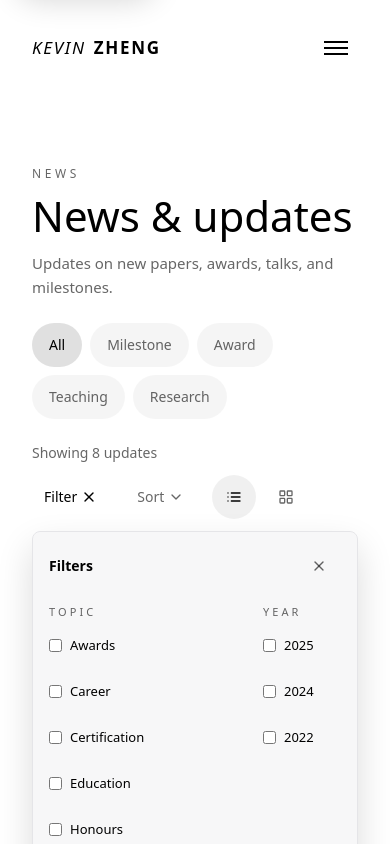
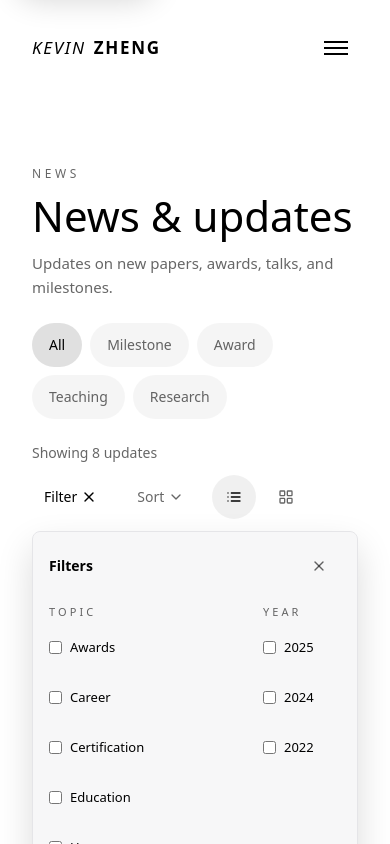
Before and after one commit to kyxzhe/kyxzhe.github.io, a Next.js app: page /news in a window 390 px wide. Both pictures are taken after a click on the button "Filter". Shown: the top 844 px of the page. Built offline with nearby package versions, Linux system fonts and the light colour scheme.

Commit message:
fix(a11y): enlarge filter option targets
- Raises topic and year filter labels to 44px touch targets.
- Applies the same target size to desktop and mobile filter panels.

Tests: ./node_modules/.bin/eslint src/app/news/page.tsx src/app/publications/page.tsx && ./node_modules/.bin/tsc --noEmit

```diff
--- a/src/app/news/page.tsx
+++ b/src/app/news/page.tsx
@@ -384,7 +384,7 @@ export default function NewsPage() {
                     <fieldset className="min-w-0 space-y-1.5 border-0 p-0 sm:max-h-60 sm:overflow-y-auto sm:pr-1">
                       <legend className="text-[11px] uppercase tracking-[0.28em] text-[rgba(0,0,0,0.6)] dark:text-foreground/70">Topic</legend>
                       {topics.map((topic) => (
-                        <label key={topic} className="flex min-h-10 items-center gap-2 text-[13px] leading-snug text-foreground dark:text-white">
+                        <label key={topic} className="flex min-h-11 items-center gap-2 text-[13px] leading-snug text-foreground dark:text-white">
                           <input
                             type="checkbox"
                             checked={selectedTopics.includes(topic)}
@@ -397,7 +397,7 @@ export default function NewsPage() {
                     <fieldset className="min-w-0 space-y-1.5 border-0 p-0 sm:max-h-60 sm:overflow-y-auto sm:pr-1">
                       <legend className="text-[11px] uppercase tracking-[0.28em] text-[rgba(0,0,0,0.6)] dark:text-foreground/70">Year</legend>
                       {years.map((year) => (
-                        <label key={year} className="flex min-h-10 items-center gap-2 text-[13px] leading-snug text-foreground dark:text-white">
+                        <label key={year} className="flex min-h-11 items-center gap-2 text-[13px] leading-snug text-foreground dark:text-white">
                           <input
                             type="checkbox"
                             checked={selectedYears.includes(year)}
@@ -516,7 +516,7 @@ export default function NewsPage() {
                 <fieldset className="min-w-0 space-y-1.5 border-0 p-0 sm:max-h-60 sm:overflow-y-auto sm:pr-1">
                   <legend className="text-[11px] uppercase tracking-[0.28em] text-[rgba(0,0,0,0.6)] dark:text-foreground/70">Topic</legend>
                   {topics.map((topic) => (
-                    <label key={topic} className="flex min-h-10 items-center gap-2 text-[13px] leading-snug text-foreground dark:text-white">
+                    <label key={topic} className="flex min-h-11 items-center gap-2 text-[13px] leading-snug text-foreground dark:text-white">
                       <input
                         type="checkbox"
                         checked={selectedTopics.includes(topic)}
@@ -529,7 +529,7 @@ export default function NewsPage() {
                 <fieldset className="min-w-0 space-y-1.5 border-0 p-0 sm:max-h-60 sm:overflow-y-auto sm:pr-1">
                   <legend className="text-[11px] uppercase tracking-[0.28em] text-[rgba(0,0,0,0.6)] dark:text-foreground/70">Year</legend>
                   {years.map((year) => (
-                    <label key={year} className="flex min-h-10 items-center gap-2 text-[13px] leading-snug text-foreground dark:text-white">
+                    <label key={year} className="flex min-h-11 items-center gap-2 text-[13px] leading-snug text-foreground dark:text-white">
                       <input
                         type="checkbox"
                         checked={selectedYears.includes(year)}
--- a/src/app/publications/page.tsx
+++ b/src/app/publications/page.tsx
@@ -560,7 +560,7 @@ export default function PublicationsPage() {
                     <fieldset className="min-w-0 space-y-1.5 border-0 p-0 sm:max-h-60 sm:overflow-y-auto sm:pr-1">
                       <legend className="text-[11px] uppercase tracking-[0.28em] text-[rgba(0,0,0,0.6)] dark:text-foreground/70">Topic</legend>
                       {topics.map((topic) => (
-                        <label key={topic} className="flex min-h-10 items-center gap-2 text-[13px] leading-snug text-foreground dark:text-white">
+                        <label key={topic} className="flex min-h-11 items-center gap-2 text-[13px] leading-snug text-foreground dark:text-white">
                           <input
                             type="checkbox"
                             checked={selectedTopics.includes(topic)}
@@ -573,7 +573,7 @@ export default function PublicationsPage() {
                     <fieldset className="min-w-0 space-y-1.5 border-0 p-0 sm:max-h-60 sm:overflow-y-auto sm:pr-1">
                       <legend className="text-[11px] uppercase tracking-[0.28em] text-[rgba(0,0,0,0.6)] dark:text-foreground/70">Year</legend>
                       {years.map((year) => (
-                        <label key={year} className="flex min-h-10 items-center gap-2 text-[13px] leading-snug text-foreground dark:text-white">
+                        <label key={year} className="flex min-h-11 items-center gap-2 text-[13px] leading-snug text-foreground dark:text-white">
                           <input
                             type="checkbox"
                             checked={selectedYears.includes(year)}
@@ -695,7 +695,7 @@ export default function PublicationsPage() {
                 <fieldset className="min-w-0 space-y-1.5 border-0 p-0 sm:max-h-60 sm:overflow-y-auto sm:pr-1">
                   <legend className="text-[11px] uppercase tracking-[0.28em] text-[rgba(0,0,0,0.6)] dark:text-foreground/70">Topic</legend>
                   {topics.map((topic) => (
-                    <label key={topic} className="flex min-h-10 items-center gap-2 text-[13px] leading-snug text-foreground dark:text-white">
+                    <label key={topic} className="flex min-h-11 items-center gap-2 text-[13px] leading-snug text-foreground dark:text-white">
                       <input
                         type="checkbox"
                         checked={selectedTopics.includes(topic)}
@@ -708,7 +708,7 @@ export default function PublicationsPage() {
                 <fieldset className="min-w-0 space-y-1.5 border-0 p-0 sm:max-h-60 sm:overflow-y-auto sm:pr-1">
                   <legend className="text-[11px] uppercase tracking-[0.28em] text-[rgba(0,0,0,0.6)] dark:text-foreground/70">Year</legend>
                   {years.map((year) => (
-                    <label key={year} className="flex min-h-10 items-center gap-2 text-[13px] leading-snug text-foreground dark:text-white">
+                    <label key={year} className="flex min-h-11 items-center gap-2 text-[13px] leading-snug text-foreground dark:text-white">
                       <input
                         type="checkbox"
                         checked={selectedYears.includes(year)}
```
